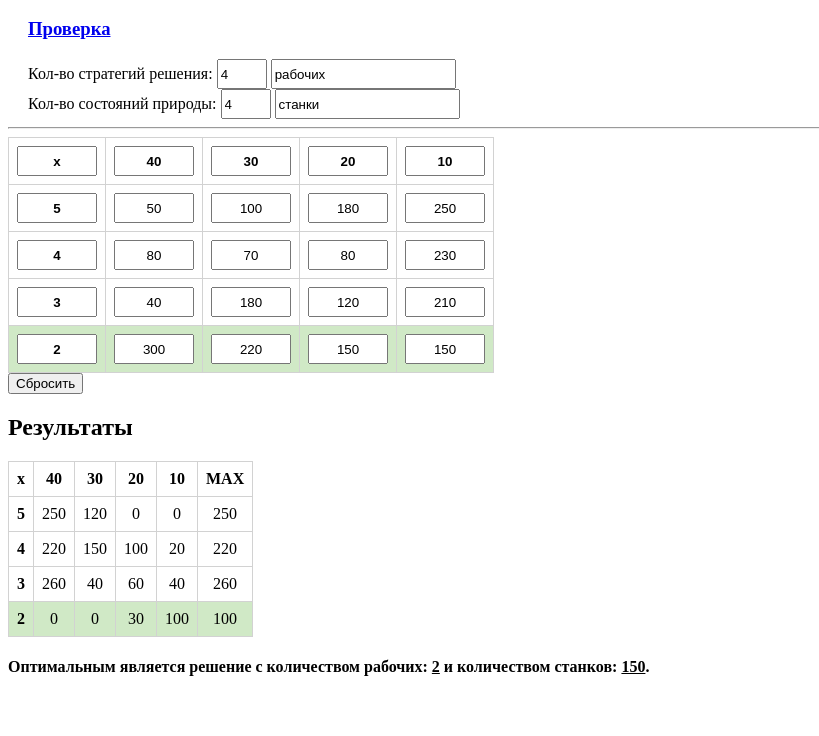
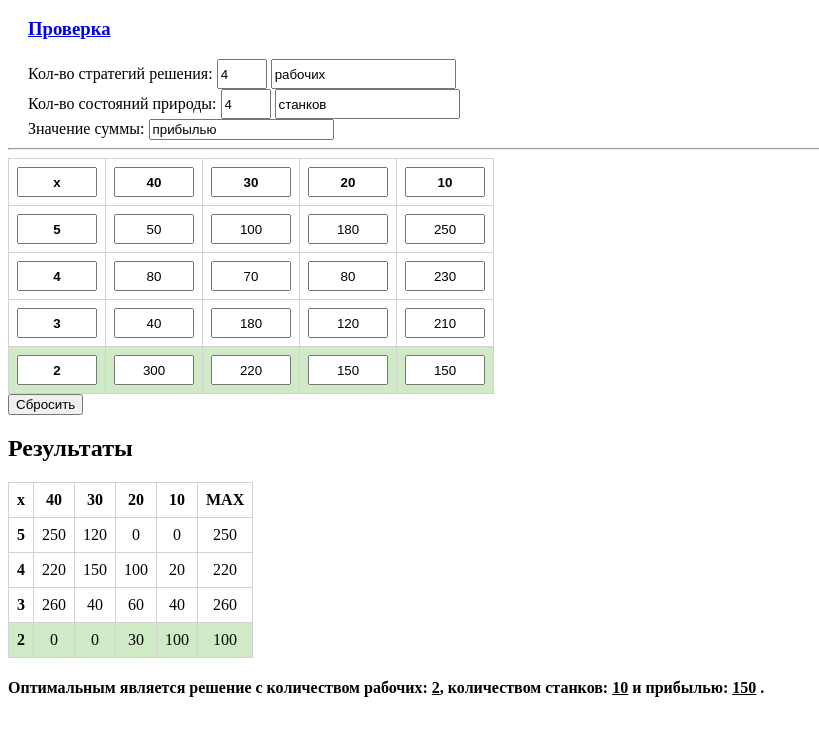
Before and after one commit to phpusr-archive/ugatu-TPR, a plain HTML site: page index.html in a window 1280 px wide. Shown: the part 48-784 px from the top of the page, without its empty margins (0-819 px from the left). Drawn offline with Linux system fonts and the light colour scheme.

Commit message:
fix: Случай если минимум стоит в  1 стр 1 стлб

```diff
--- a/index.html
+++ b/index.html
@@ -37,14 +37,12 @@
             </label>
         </div>
         </div>
-        <!--
         <div>
             <label>
                 <span class="lead">Значение суммы: </span>
                 <input type="text" ng-model="valueSum" />
             </label>
         </div>
-        -->
     </div>
 
     <hr/>
@@ -75,7 +73,7 @@
                 </tr>
             </table>
 
-            <h4 class="text-success">Оптимальным является решение с количеством {{rowsName}}: <u>{{count}}</u> и количеством станков: <u>{{minMax}}</u>.</h4>
+            <h4 class="text-success">Оптимальным является решение с количеством {{rowsName}}: <u>{{countR}}</u>, количеством {{columnsName}}: <u>{{countC}}</u> и {{valueSum}}: <u>{{minMax}}</u> .</h4>
         </div>
 
 </div>
--- a/js-css/myApp.js
+++ b/js-css/myApp.js
@@ -64,10 +64,10 @@ app.controller('MyCtrl', function MyCtrl($scope) {
                 rt[i][j].val = max - rt[i][j].val;
             }
         }
-
         //Подсчет мин из макс по строкам
         rt[0][columns] = new Data('MAX', true);
         var minRow = 1, maxColumn = 1;
+        var firstTime = true;
         for (i=1; i<rows; i++) {
             var maxCol = 1;
             for (j=1; j<columns; j++) {
@@ -77,7 +77,8 @@ app.controller('MyCtrl', function MyCtrl($scope) {
             }
             rt[i][columns] = rt[i][maxCol];
 
-            if (rt[i][maxCol].val < rt[minRow][columns].val) {
+            if (firstTime || rt[i][maxCol].val < rt[minRow][maxColumn].val) {
+                firstTime = false;
                 minRow = i;
                 maxColumn = maxCol;
             }
@@ -87,7 +88,10 @@ app.controller('MyCtrl', function MyCtrl($scope) {
         $scope.resTable = rt;
         $scope.minRow = minRow;
         $scope.minMax = $scope.table[minRow][maxColumn].val;
-        $scope.count = rt[minRow][0].val;
+        //Количество рабочих
+        $scope.countR = rt[minRow][0].val;
+        //Количество станков
+        $scope.countC = rt[0][maxColumn].val;
     };
 
     /** Заполнение значениями по умолчанию */
@@ -95,7 +99,7 @@ app.controller('MyCtrl', function MyCtrl($scope) {
         $scope.rows = 4;
         $scope.columns = 4;
         $scope.rowsName = 'рабочих';
-        $scope.columnsName = 'станки';
+        $scope.columnsName = 'станков';
         $scope.valueSum = 'прибылью';
 
         $scope.changeParams();
```
